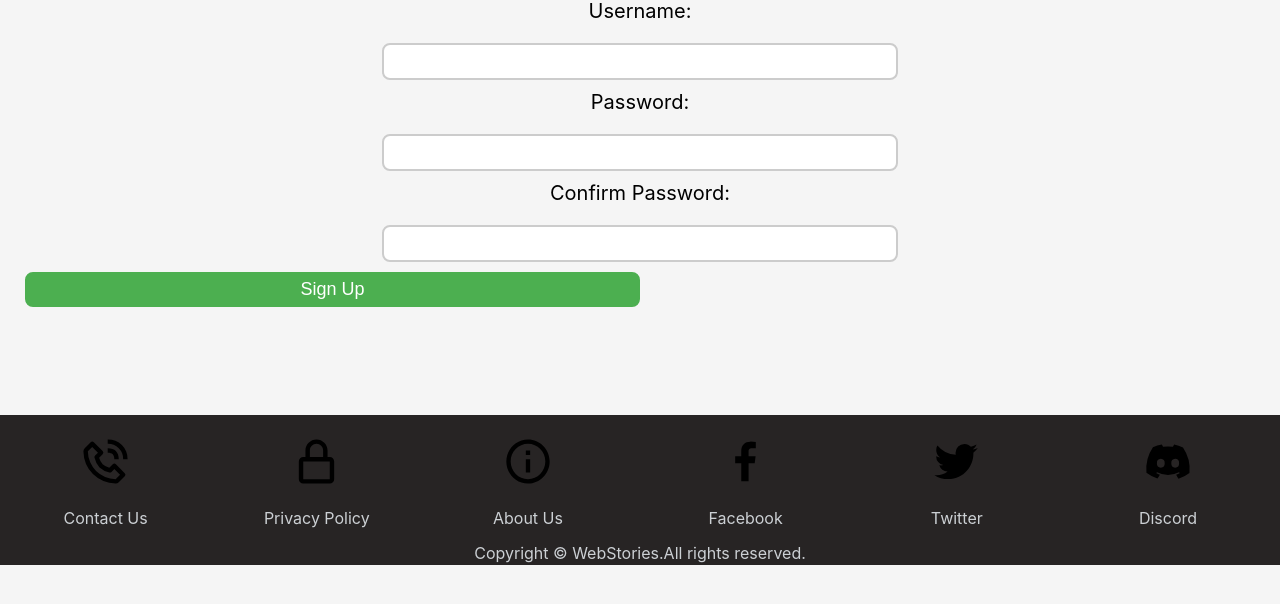
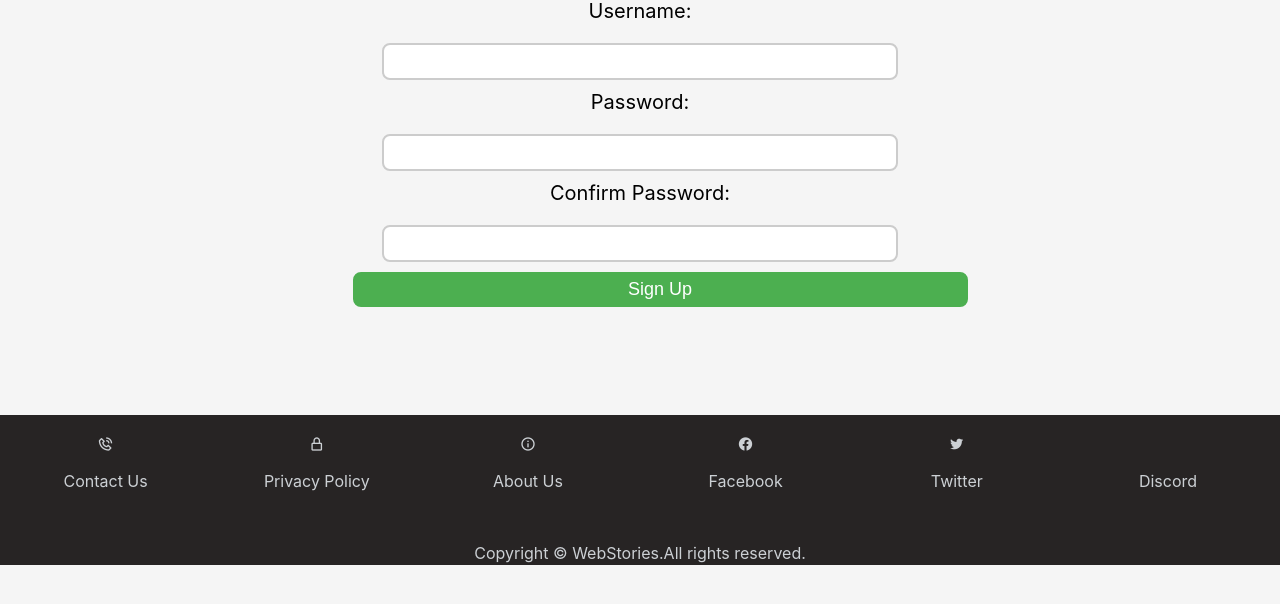
Before and after one commit to pemba1s1/WebStories, a PHP site: page /signup.php in a window 1280 px wide. Shown: the part 181-785 px from the top of the page. Run offline with PHP 8.4, Linux system fonts and the light colour scheme; data that the repository does not hold is empty.

Commit message:
changed icons

```diff
--- a/css/mystyle.css
+++ b/css/mystyle.css
@@ -197,9 +197,6 @@ th, td {
     float: left;
     text-align: center;
 }
-.footer img{
-    width:25%;
-}
 .footer1 .privacy{
     width: 33%;
     height: 100%;
@@ -259,11 +256,8 @@ th, td {
     background-color: rgb(73, 71, 71);
 
 }
-.panel img{
-    width: 60%;
-    height: 60px;
-}
 .prev{
+    padding-top: 5px;
     width: 10%;
     height: 100%;
     float: left;
@@ -275,6 +269,7 @@ th, td {
     width: 80%;
 }
 .next{
+    padding-top: 5px;
     width: 10%;
     height: 100%;
     float: right;
@@ -403,7 +398,6 @@ textarea {
 /*--end of post--*/
 /*--start of button--*/
 .button1{
-    float: left;
     background-color: #4CAF50;
     color: white;
     border: 2px solid #4CAF50; /* Green */
@@ -413,7 +407,7 @@ textarea {
     width: 50%;
     padding: 5px 5px 5px 5px;
     border-radius: 8px;
-    margin: 0px 0px 0px 0px
+    margin: 0px 0px 0px 40px
 }
 .button1:hover {
     background-color: rgb(55, 141, 58);
--- a/footer.php
+++ b/footer.php
@@ -2,34 +2,34 @@
         <div class="footer1">
             <div class="contactUs">
                 <br>
-                <a href="#"><img src="img/contact.svg" alt="" >
+                <a href="#"><i class='bx bx-phone-call bx-lg'></i>
                 <p>Contact Us</p></a>
             </div>
             <div class="privacy">
                 <br>
-                <a href="#"><img src="img/privacy.svg" alt="" >
+                <a href="#"><i class='bx bx-lock-alt bx-lg'></i>
                 <p>Privacy Policy</p></a>
             </div>
             <div class="aboutUs">
                 <br>
-                <a href="#"><img src="img/about.svg" alt=""  >
+                <a href="#"><i class='bx bx-info-circle bx-lg' ></i>
                 <p>About Us</p></a>
             </div>
         </div>
         <div class="footer2">
             <div class="facebook">
                 <br>
-                <a href="#"><img src="img/facebook.svg" alt="">
+                <a href="#"><i class='bx bxl-facebook-circle bx-lg'></i>
                 <p>Facebook</p></a>
             </div>
             <div class="twitter">
                 <br>
-                <a href="#"><img src="img/twitter.svg" alt="" >
+                <a href="#"><i class='bx bxl-twitter bx-lg' ></i>
                 <p >Twitter</p></a>
             </div>
             <div class="discord">
                 <br>
-                <a href="#"><img src="img/discord.svg" alt="" >
+                <a href="#"><i class='bx bxl-discord-alt bx-lg' ></i>
                 <p>Discord</p></a>
             </div>
         </div>
--- a/header.php
+++ b/header.php
@@ -14,6 +14,7 @@ else
     <meta name="keywords" content="Novel"/>
     <meta name="description" content="Read Novels"/>
     <link rel="stylesheet" type="text/css" href="css/mystyle.css">
+    <link href='https://unpkg.com/boxicons@2.0.9/css/boxicons.min.css' rel='stylesheet'>
     <link rel="icon" href="img/favicon.png">
 </head>
 <body>
--- a/php/dbConfig.php
+++ b/php/dbConfig.php
@@ -1,5 +1,6 @@
 <?php
 $conn=mysqli_connect("remotemysql.com","86Xt9Umxll","qPd48cCUNo","86Xt9Umxll");
+// $conn=mysqli_connect("localhost","root","","webstories");
 if(!$conn){
     die("Failed Connection".mysqli_connect_error());
 }
```
Also changed, not shown: read.php (+4 -4 lines), img/about.svg (deleted), img/contact.svg (deleted), img/discord.svg (deleted), img/facebook.svg (deleted), img/next.svg (deleted), img/prev.svg (deleted), img/privacy.svg (deleted), img/twitter.svg (deleted).
